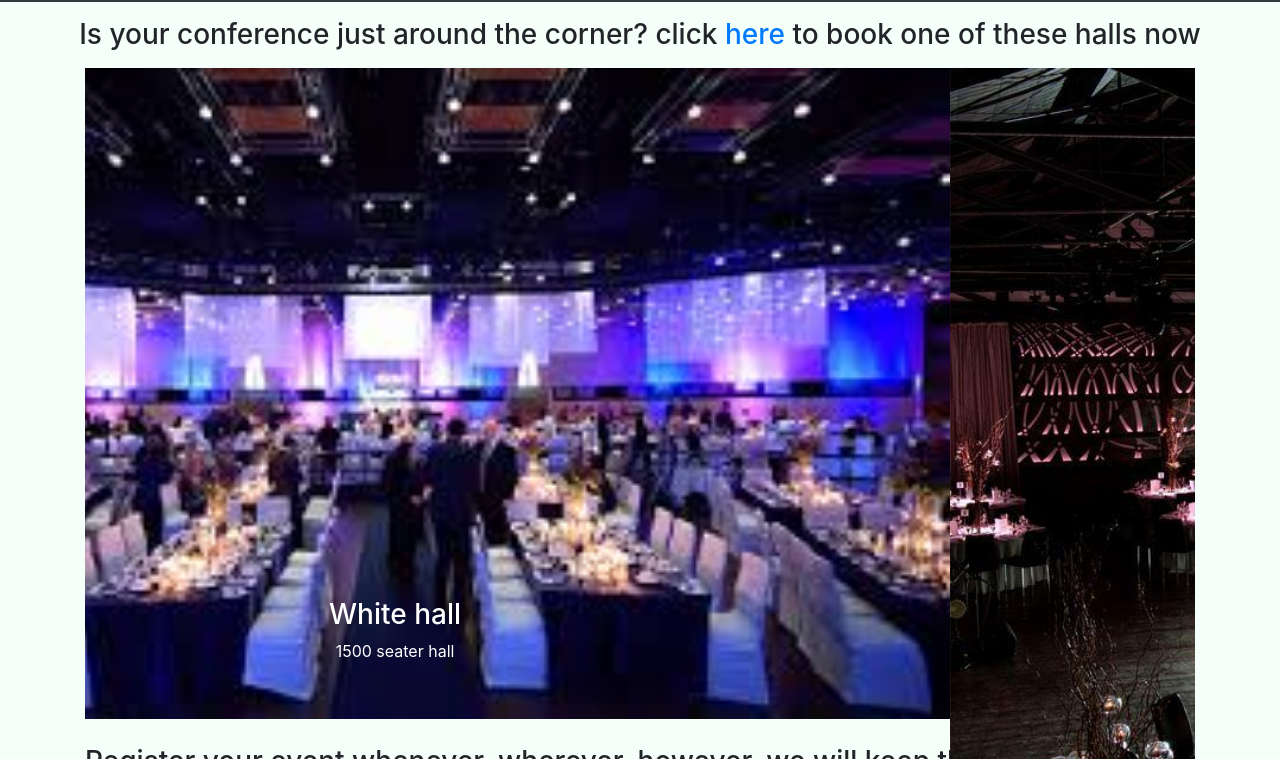
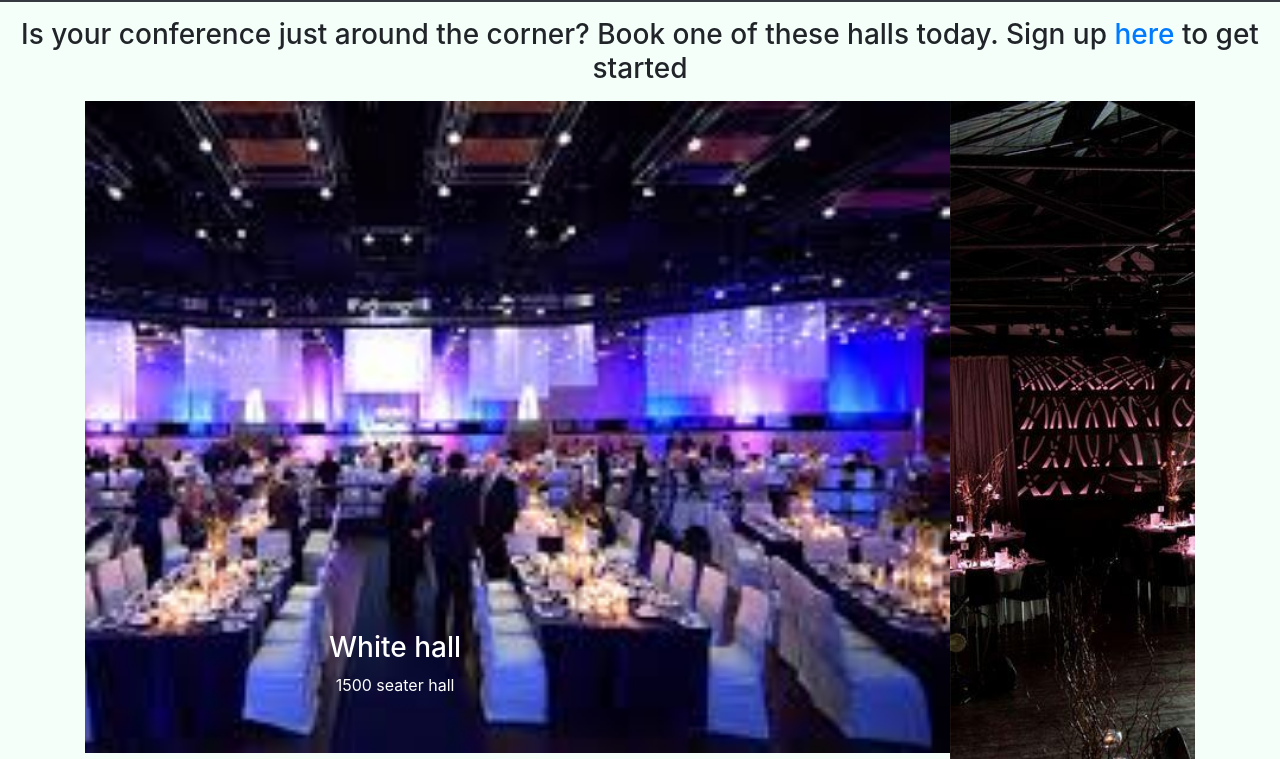
Before and after one commit to Adedayo-A/EventManager, a plain HTML site: page html/index.html in a window 1280 px wide. Shown: the part 79-838 px from the top of the page. Drawn offline with nearby package versions, Linux system fonts and the light colour scheme.

Commit message:
Created my Sign up redirect link

```diff
--- a/html/index.html
+++ b/html/index.html
@@ -30,7 +30,7 @@
       </div>
     </nav>
         <p>
-          <h3 class="text-center">Is your conference just around the corner? click <a href="#sign">here</a> to book one of these halls now</h3>
+          <h3 class="text-center">Is your conference just around the corner? Book one of these halls today. Sign up <a href="#sign-up" data-toggle="modal" data-target="#sign-up">here</a> to get started</h3>
         </p>
 
     <div class="container">
```
